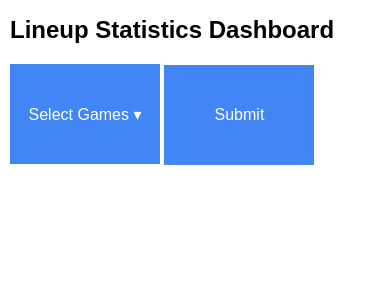
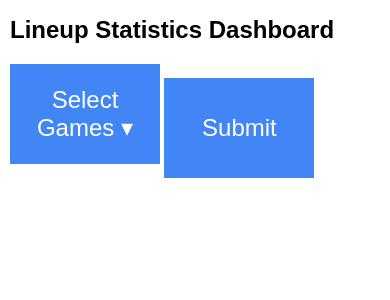
Before and after one commit to AIstats3/AIstats3.github.io, a Flask app: page / in a window 390 px wide. Shown: the top 300 px of the page. Run offline with Flask 3, Linux system fonts and the light colour scheme.

Commit message:
updated dashboard styles for mobile

```diff
--- a/templates/index.html
+++ b/templates/index.html
@@ -10,7 +10,7 @@
 
     <form id="lineup-form">
         <div class="dropdown">
-            <button type="button" id="dropdownToggle">Select Games ▾</button>
+            <button type="button" id="dropdownToggle" style="font-size: 24px;">Select Games ▾</button>
             <div id="gameDropdown" class="dropdown-content">
                 <label><input type="checkbox" id="selectAll"> <strong>Select All</strong></label><br>
                 {% for file in game_files %}
@@ -18,7 +18,7 @@
                 {% endfor %}
             </div>
         </div>
-        <button type="submit" class="submit-button">Submit</button>
+        <button type="submit" class="submit-button" style="font-size: 24px;">Submit</button>
     </form>
 
     <div id="lineup-table"></div>
```
